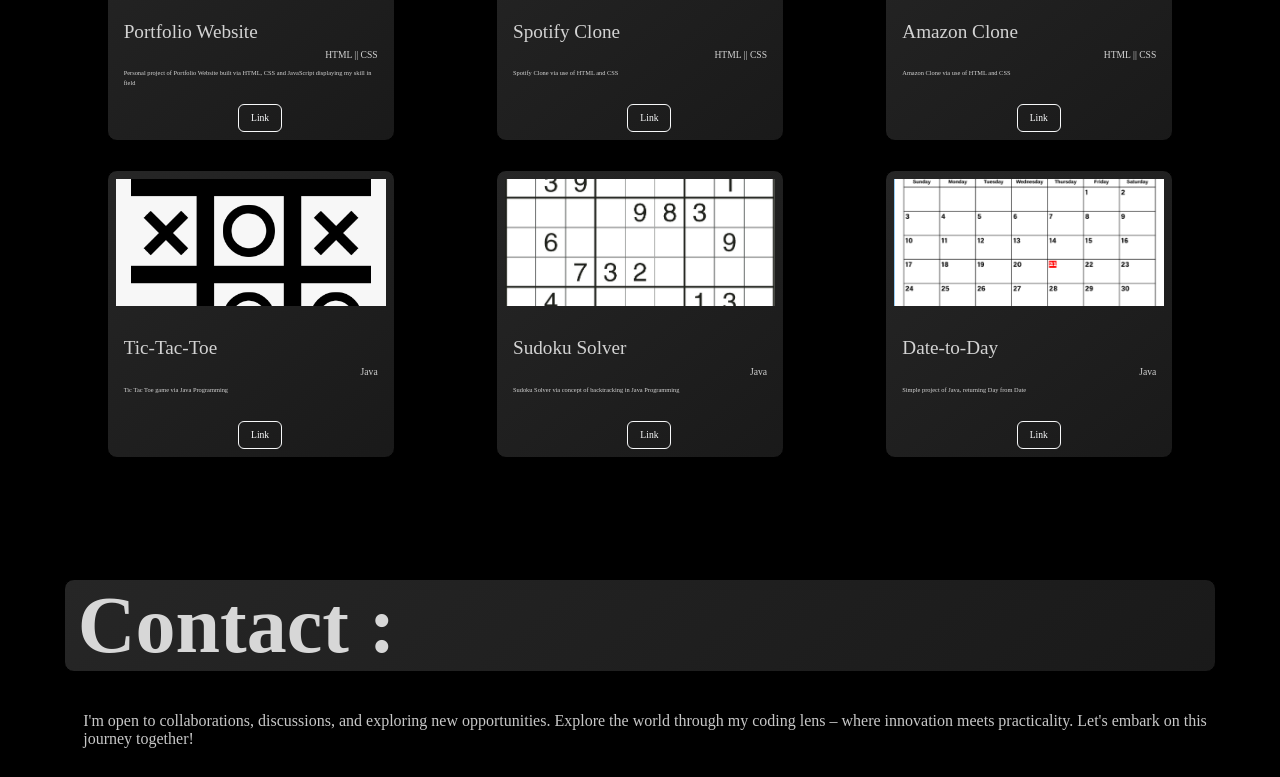
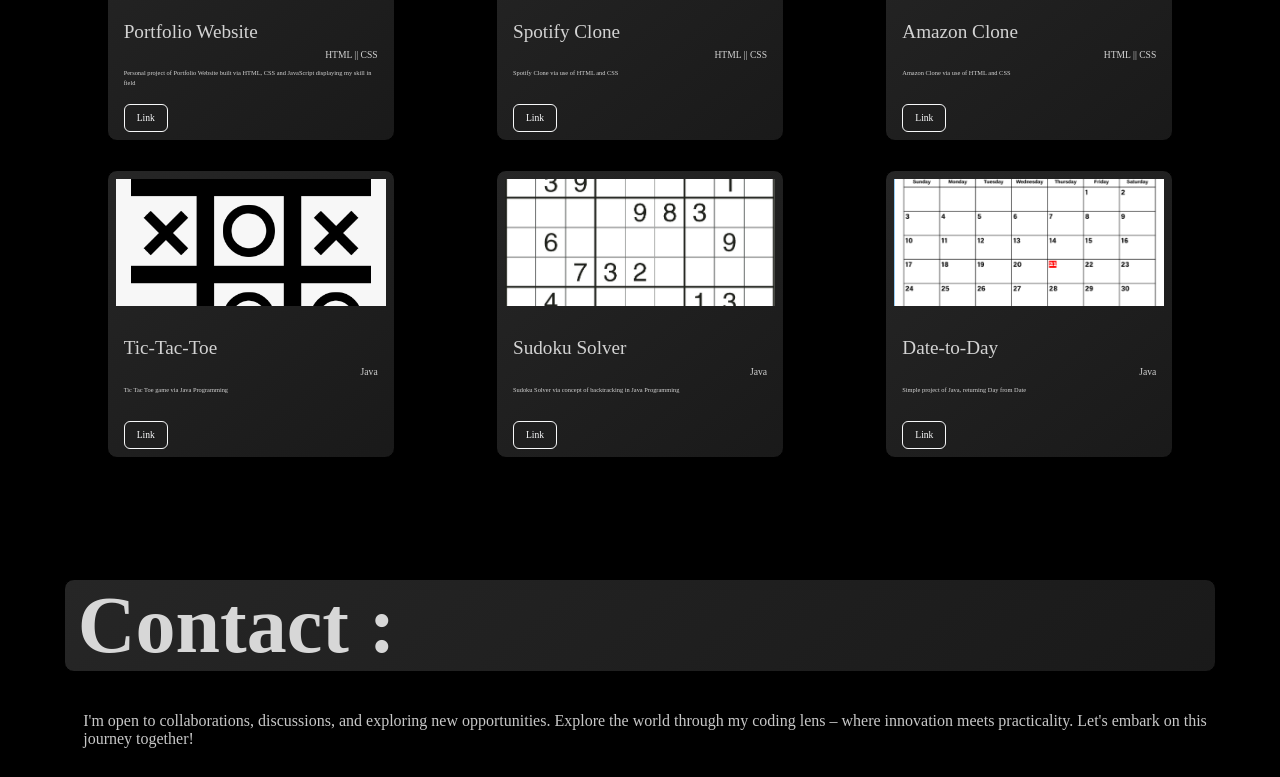
Before and after one commit to pranjal-pro/Pranjal-Portfolio, a plain HTML site: page index.html in a window 1280 px wide. Shown: the part 3256-4033 px from the top of the page. Drawn offline with nearby package versions, Linux system fonts and the light colour scheme; files whose address does not match are found by name; a web font is replaced by a local one.

Commit message:
Update stylesheet.css

```diff
--- a/stylesheet.css
+++ b/stylesheet.css
@@ -573,7 +573,7 @@ a{
 }
 #projects .d-md-flex div.card a{
     font-size: .75vw;
-    margin: 0 40%;
+    margin: 0 auto;
     position: absolute;
     bottom: 1vh;
     /* color: #D3D3D3; */
```
